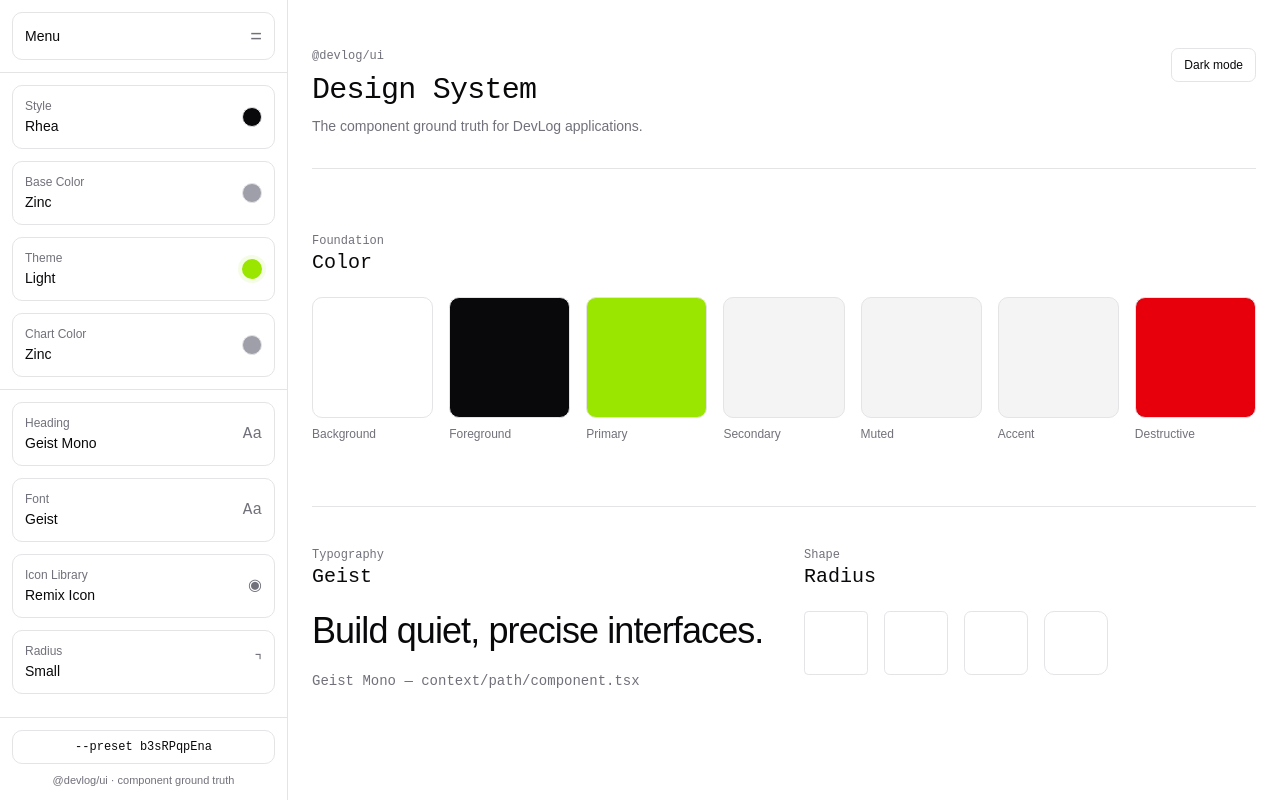
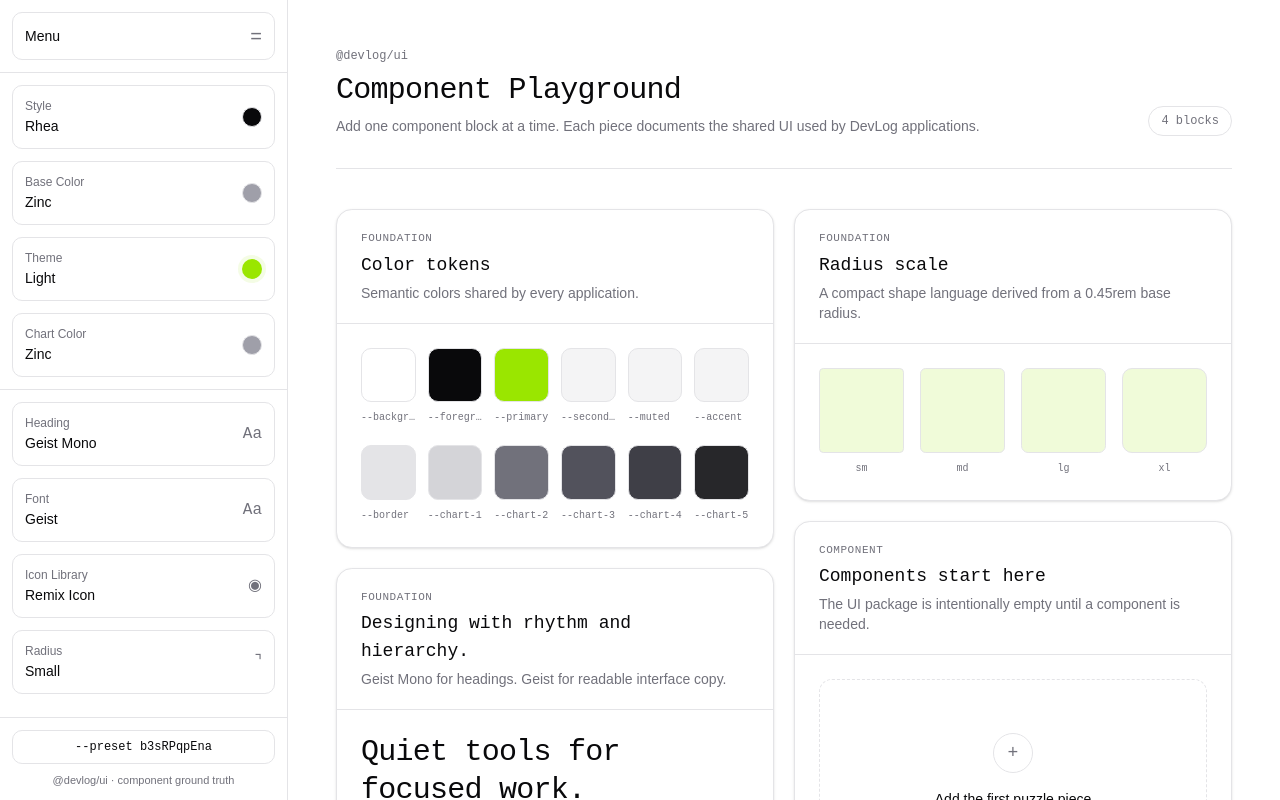
Before and after one commit to bickhsu/devlog, a React (Vite) app in the folder apps/design-system/: page / in a window 1280 px wide. Built offline with nearby package versions, Linux system fonts and the light colour scheme.

Commit message:
feat(design-system): add composable playground canvas

```diff
--- a/apps/design-system/src/App.tsx
+++ b/apps/design-system/src/App.tsx
@@ -1,91 +1,11 @@
-import { useTheme } from "@/components/theme-provider"
+import { PlaygroundCanvas } from "@/components/playground-canvas"
 import { PlaygroundShell } from "@/components/playground-shell"
-
-const colors = [
-  ["Background", "bg-background"],
-  ["Foreground", "bg-foreground"],
-  ["Primary", "bg-primary"],
-  ["Secondary", "bg-secondary"],
-  ["Muted", "bg-muted"],
-  ["Accent", "bg-accent"],
-  ["Destructive", "bg-destructive"],
-] as const
+import { playgroundBlocks } from "@/playground/blocks"
 
 export function App() {
-  const { theme, setTheme } = useTheme()
-  const nextTheme = theme === "dark" ? "light" : "dark"
-
   return (
     <PlaygroundShell>
-    <main className="min-h-svh bg-background px-6 py-12 text-foreground">
-      <div className="mx-auto max-w-5xl space-y-16">
-        <header className="flex items-start justify-between gap-6 border-b pb-8">
-          <div className="space-y-2">
-            <p className="font-heading text-xs text-muted-foreground">
-              @devlog/ui
-            </p>
-            <h1 className="font-heading text-3xl font-medium tracking-tight">
-              Design System
-            </h1>
-            <p className="max-w-xl text-sm text-muted-foreground">
-              The component ground truth for DevLog applications.
-            </p>
-          </div>
-          <button
-            className="rounded-lg border bg-background px-3 py-2 text-xs hover:bg-accent"
-            onClick={() => setTheme(nextTheme)}
-            type="button"
-          >
-            {nextTheme === "dark" ? "Dark" : "Light"} mode
-          </button>
-        </header>
-
-        <section className="space-y-5">
-          <div>
-            <p className="font-heading text-xs text-muted-foreground">Foundation</p>
-            <h2 className="font-heading text-xl font-medium">Color</h2>
-          </div>
-          <div className="grid grid-cols-2 gap-4 sm:grid-cols-4 lg:grid-cols-7">
-            {colors.map(([name, className]) => (
-              <div className="space-y-2" key={name}>
-                <div className={`aspect-square rounded-xl border ${className}`} />
-                <p className="text-xs text-muted-foreground">{name}</p>
-              </div>
-            ))}
-          </div>
-        </section>
-
-        <section className="grid gap-10 border-t pt-10 md:grid-cols-2">
-          <div className="space-y-5">
-            <div>
-              <p className="font-heading text-xs text-muted-foreground">Typography</p>
-              <h2 className="font-heading text-xl font-medium">Geist</h2>
-            </div>
-            <p className="text-4xl tracking-tight">Build quiet, precise interfaces.</p>
-            <p className="font-heading text-sm text-muted-foreground">
-              Geist Mono — context/path/component.tsx
-            </p>
-          </div>
-
-          <div className="space-y-5">
-            <div>
-              <p className="font-heading text-xs text-muted-foreground">Shape</p>
-              <h2 className="font-heading text-xl font-medium">Radius</h2>
-            </div>
-            <div className="flex items-end gap-4">
-              {["rounded-sm", "rounded-md", "rounded-lg", "rounded-xl"].map(
-                (radius) => (
-                  <div
-                    className={`size-16 border bg-card ${radius}`}
-                    key={radius}
-                  />
-                )
-              )}
-            </div>
-          </div>
-        </section>
-      </div>
-    </main>
+      <PlaygroundCanvas blocks={playgroundBlocks} />
     </PlaygroundShell>
   )
 }
--- /dev/null
+++ b/apps/design-system/src/components/playground-canvas.tsx
@@ -0,0 +1,52 @@
+import type { PlaygroundBlock } from "@/playground/types"
+
+type PlaygroundCanvasProps = {
+  blocks: readonly PlaygroundBlock[]
+}
+
+export function PlaygroundCanvas({ blocks }: PlaygroundCanvasProps) {
+  return (
+    <main className="min-h-svh bg-background px-4 py-8 sm:px-8 lg:px-12 lg:py-12">
+      <header className="mx-auto mb-10 max-w-7xl border-b pb-8">
+        <p className="font-heading text-xs text-muted-foreground">@devlog/ui</p>
+        <div className="mt-2 flex flex-wrap items-end justify-between gap-4">
+          <div>
+            <h1 className="font-heading text-3xl font-medium tracking-tight">
+              Component Playground
+            </h1>
+            <p className="mt-2 max-w-2xl text-sm text-muted-foreground">
+              Add one component block at a time. Each piece documents the shared
+              UI used by DevLog applications.
+            </p>
+          </div>
+          <span className="rounded-full border bg-card px-3 py-1.5 font-heading text-xs text-muted-foreground">
+            {blocks.length} blocks
+          </span>
+        </div>
+      </header>
+
+      <div className="mx-auto columns-1 gap-5 space-y-5 md:columns-2 2xl:max-w-7xl 2xl:columns-3">
+        {blocks.map((block) => (
+          <article
+            className="mb-5 break-inside-avoid overflow-hidden rounded-3xl border bg-card text-card-foreground shadow-sm"
+            data-category={block.category}
+            key={block.id}
+          >
+            <div className="border-b px-6 py-5">
+              <p className="font-heading text-[11px] uppercase tracking-wider text-muted-foreground">
+                {block.category}
+              </p>
+              <h2 className="mt-1 font-heading text-lg font-medium">{block.title}</h2>
+              {block.description ? (
+                <p className="mt-1 text-sm text-muted-foreground">
+                  {block.description}
+                </p>
+              ) : null}
+            </div>
+            <div className="p-6">{block.render()}</div>
+          </article>
+        ))}
+      </div>
+    </main>
+  )
+}
--- /dev/null
+++ b/apps/design-system/src/playground/blocks.tsx
@@ -0,0 +1,97 @@
+import type { PlaygroundBlock } from "@/playground/types"
+
+const colorTokens = [
+  ["background", "bg-background"],
+  ["foreground", "bg-foreground"],
+  ["primary", "bg-primary"],
+  ["secondary", "bg-secondary"],
+  ["muted", "bg-muted"],
+  ["accent", "bg-accent"],
+  ["border", "bg-border"],
+  ["chart-1", "bg-chart-1"],
+  ["chart-2", "bg-chart-2"],
+  ["chart-3", "bg-chart-3"],
+  ["chart-4", "bg-chart-4"],
+  ["chart-5", "bg-chart-5"],
+] as const
+
+export const playgroundBlocks: readonly PlaygroundBlock[] = [
+  {
+    id: "color",
+    title: "Color tokens",
+    description: "Semantic colors shared by every application.",
+    category: "foundation",
+    render: () => (
+      <div className="grid grid-cols-4 gap-x-3 gap-y-5 sm:grid-cols-6 md:grid-cols-4 xl:grid-cols-6">
+        {colorTokens.map(([name, className]) => (
+          <div className="min-w-0 space-y-2" key={name}>
+            <div className={`aspect-square rounded-xl border ${className}`} />
+            <p className="truncate font-heading text-[10px] text-muted-foreground">
+              --{name}
+            </p>
+          </div>
+        ))}
+      </div>
+    ),
+  },
+  {
+    id: "typography",
+    title: "Designing with rhythm and hierarchy.",
+    description: "Geist Mono for headings. Geist for readable interface copy.",
+    category: "foundation",
+    render: () => (
+      <div className="space-y-6">
+        <p className="font-heading text-3xl leading-tight tracking-tight">
+          Quiet tools for focused work.
+        </p>
+        <p className="text-sm leading-6 text-muted-foreground">
+          A restrained type system keeps dense product interfaces readable and
+          gives technical content a consistent cadence.
+        </p>
+        <div className="rounded-xl border bg-background p-4 font-heading text-xs text-muted-foreground">
+          /context/design-system/typography
+        </div>
+      </div>
+    ),
+  },
+  {
+    id: "radius",
+    title: "Radius scale",
+    description: "A compact shape language derived from a 0.45rem base radius.",
+    category: "foundation",
+    render: () => (
+      <div className="grid grid-cols-4 gap-4">
+        {[
+          ["sm", "rounded-sm"],
+          ["md", "rounded-md"],
+          ["lg", "rounded-lg"],
+          ["xl", "rounded-xl"],
+        ].map(([name, radius]) => (
+          <div className="space-y-2 text-center" key={name}>
+            <div className={`aspect-square border bg-primary/15 ${radius}`} />
+            <p className="font-heading text-[10px] text-muted-foreground">{name}</p>
+          </div>
+        ))}
+      </div>
+    ),
+  },
+  {
+    id: "component-slot",
+    title: "Components start here",
+    description: "The UI package is intentionally empty until a component is needed.",
+    category: "component",
+    render: () => (
+      <div className="grid min-h-52 place-items-center rounded-2xl border border-dashed bg-background p-8 text-center">
+        <div>
+          <span className="mx-auto grid size-10 place-items-center rounded-full border font-heading text-lg text-muted-foreground">
+            +
+          </span>
+          <p className="mt-4 text-sm font-medium">Add the first puzzle piece</p>
+          <code className="mt-2 block font-heading text-xs text-muted-foreground">
+            pnpm ui:add button
+          </code>
+        </div>
+      </div>
+    ),
+  },
+] as const
--- /dev/null
+++ b/apps/design-system/src/playground/types.ts
@@ -0,0 +1,11 @@
+import type { ReactNode } from "react"
+
+export type PlaygroundBlockCategory = "foundation" | "component"
+
+export type PlaygroundBlock = {
+  id: string
+  title: string
+  description?: string
+  category: PlaygroundBlockCategory
+  render: () => ReactNode
+}
```
